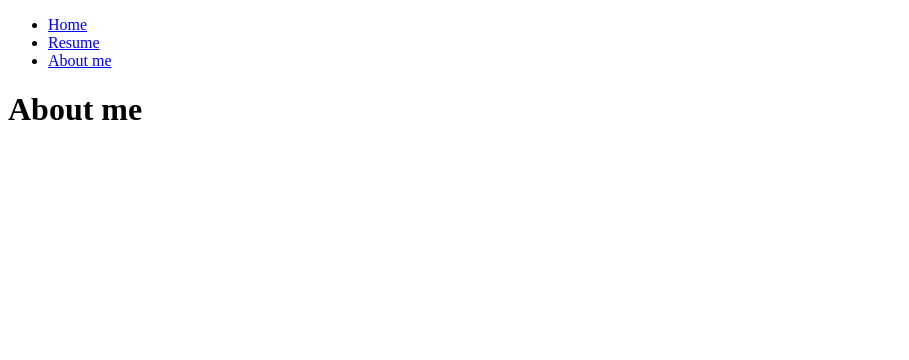
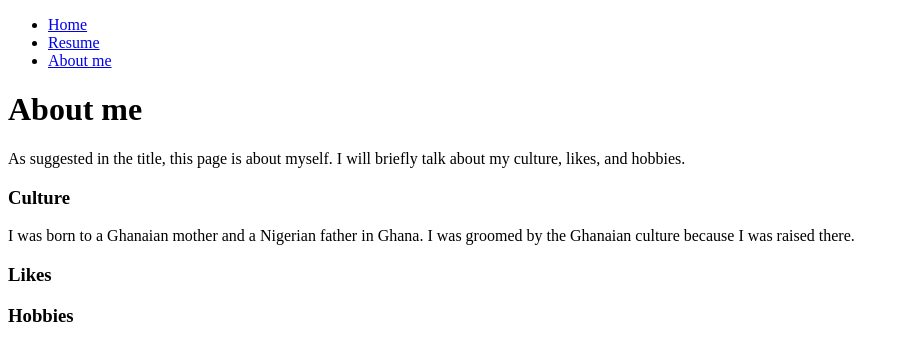
Before and after one commit to dnov09/itmd361-project1, a plain HTML site: page aboutme.html in a window 1280 px wide. Shown: the whole page, without its empty margins (0-909 px from the left). Drawn offline with Linux system fonts and the light colour scheme.

Commit message:
added about me sections

```diff
--- a/aboutme.html
+++ b/aboutme.html
@@ -22,5 +22,16 @@
     </nav>
 
     <h1>About me</h1>
+    <p>As suggested in the title, this page is about myself. I will briefly talk about my culture, likes, and hobbies.</p>
+
+    <h3>Culture</h3>
+    <p>I was born to a Ghanaian mother and a Nigerian father in Ghana. I was groomed by the Ghanaian culture because I was raised there.</p>
+
+    <h3>Likes</h3>
+    <p></p>
+
+    <h3>Hobbies</h3>
+    <p></p>
+
 </body>
 </html>
```
